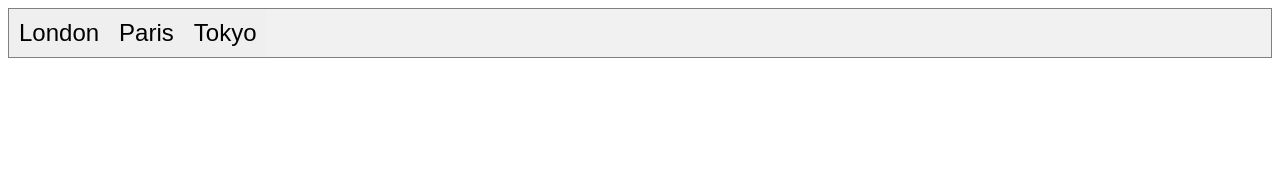
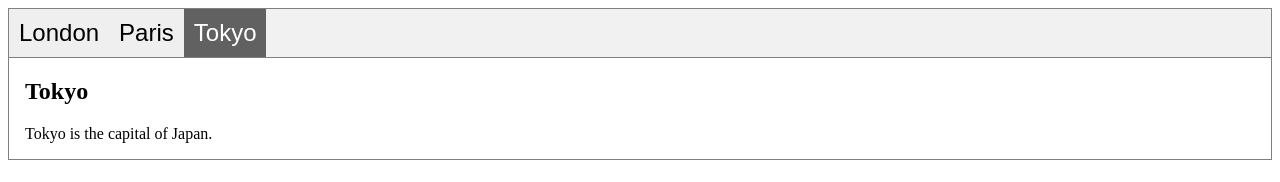
Before and after one commit to hakkicanercetin/JavascriptTablist, a plain HTML site: page Javascript-Tablist/index.html in a window 1280 px wide. Drawn offline with Linux system fonts and the light colour scheme.

Commit message:
Add files via upload

```diff
--- a/Javascript-Tablist/index.html
+++ b/Javascript-Tablist/index.html
@@ -11,7 +11,7 @@
         <div style="display: flex;background-color: rgb(241,241,241);">
             <button class="btn" onclick="cityInfo(event,'London')">London</button>
             <button class="btn" onclick="cityInfo(event,'Paris')">Paris</button>
-            <button class="btn" onclick="cityInfo(event,'Tokyo')">Tokyo</button>
+            <button id="defaultOpen" class="btn" onclick="cityInfo(event,'Tokyo')">Tokyo</button>
         </div>
         <div id="London" class="cities">
             <h1>London</h1>
--- a/Javascript-Tablist/main.js
+++ b/Javascript-Tablist/main.js
@@ -3,13 +3,13 @@ let cities = document.getElementsByClassName("cities");
         {
             cities[i].style.display = "none";
             cities[i].style.borderTop = "1px solid grey";
+            cities[i].style.padding = "0 1rem";
         }
         function cityInfo(evt,cityName)
         {
             let buttons = document.querySelectorAll("button")
             for(let i=0;i<buttons.length;i++)
             {
-                console.log(buttons[i].classList.length)
                 if(buttons[i].classList.length>1)
                 {
                     buttons[i].classList.remove("active")
@@ -22,4 +22,5 @@ let cities = document.getElementsByClassName("cities");
                 cities[i].style.display = "none";
             }
         document.getElementById(cityName).style.display="block"
-        }
+    }
+    document.getElementById("defaultOpen").click();
```
